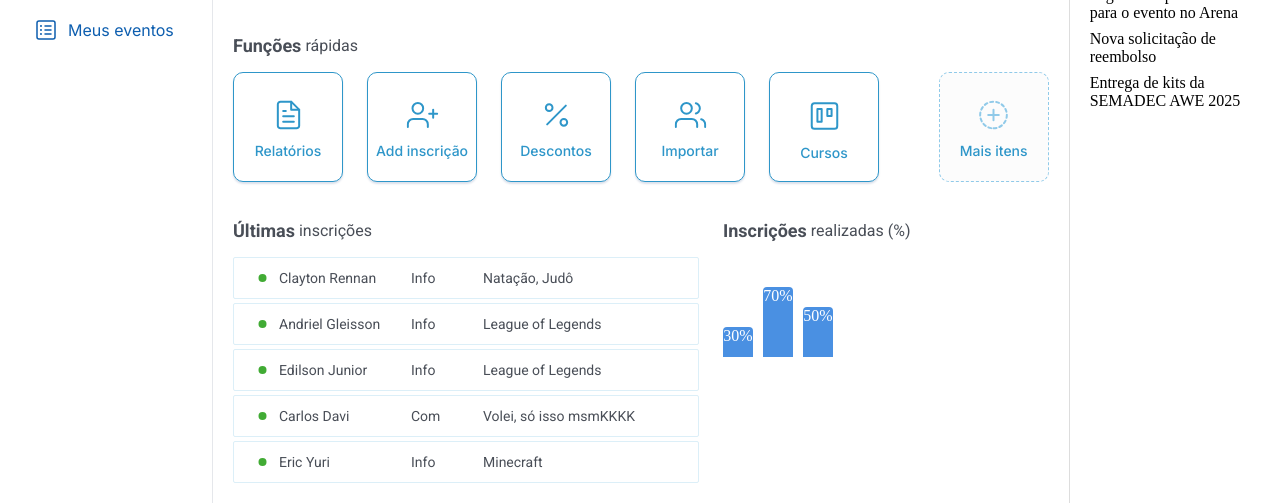
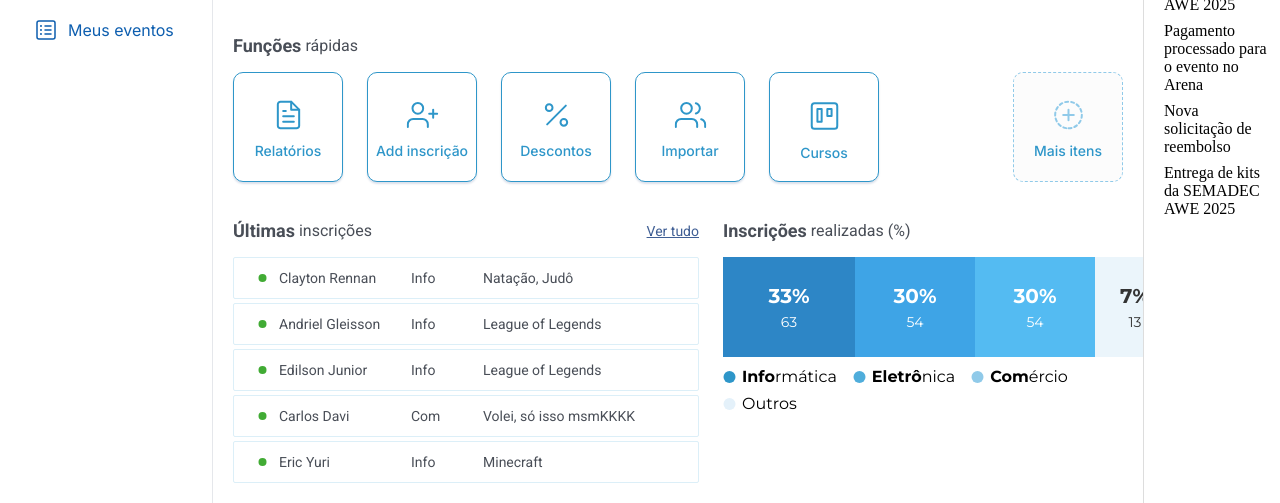
Before and after one commit to Adrianzinho77/portfolioawe, a plain HTML site: page dashboard semadec/dashboard.html in a window 1280 px wide. Shown: the part 342-845 px from the top of the page. Drawn offline with Linux system fonts and the light colour scheme.

Commit message:
Finalizando main

```diff
--- a/dashboard semadec/assets/css/style.css
+++ b/dashboard semadec/assets/css/style.css
@@ -312,6 +312,20 @@ header .user p {
     flex-shrink: 0;
 }
 
+.left-panel .left-title{
+    display: flex;
+    justify-content: space-between;
+    align-items: center;
+    align-self: stretch;
+}
+
+.left-title a{
+    font-family: "Roboto", sans-serif;
+    font-size: 14px;
+    font-weight: 400;
+    color: #3F5E94;
+}
+
 .inscricoes-list{
     display: flex;
     flex-direction: column;
@@ -347,45 +361,102 @@ header .user p {
     width: 120px;
 }
 
-
-
-
-
-
 .right-panel{
     display: flex;
     flex-direction: column;
     align-items: flex-start;
     gap: 16px;
-    flex: 1 0 0;
 }
 
 .chart {
     display: flex;
     align-items: flex-end;
-    height: 100px;
 }
 
-.chart-bar {
-    width: 30px;
-    background-color: #4a90e2;
-    color: #fff;
-    text-align: center;
-    margin-right: 10px;
-    border-radius: 4px 4px 0 0;
+.chart-container {
+    display: flex;
+    flex-direction: column;
+    gap: 10px;
+    width: 400px;
+    font-family: 'Montserrat', sans-serif;
 }
 
-.bar1 {
-    height: 30px;
-}
+  .chart {
+    display: flex;
+    border-radius: 8px;
+  }
 
-.bar2 {
-    height: 70px;
-}
+  .chart-bar {
+    text-align: center;
+    width: 100px;
+    height: 100px;
+    display: flex;
+    padding: 0px 10px;
+    flex-direction: column;
+    justify-content: center;
+    align-items: center;
+  }
 
-.bar3 {
-    height: 50px;
-}
+  .percent {
+    display: block;
+    font-size: 20px;
+    font-weight: bold;
+    margin-bottom: 5px;
+  }
+
+  .count {
+    display: block;
+    font-size: 14px;
+  }
+
+  .bar-informatica {
+    background-color: #2D86C6;
+    flex: 0 0 33%;
+    color: #fff;
+  }
+  .bar-eletronica {
+    background-color: #3EA4E6;
+    flex: 0 0 30%;
+    color: #fff;
+  }
+  .bar-comercio {
+    background-color: #54BBF2;
+    flex: 0 0 30%;
+    color: #fff;
+  }
+  .bar-outros {
+    background-color: #EBF5FB;
+    flex: 0 0 20%;
+    color: #333;
+  }
+
+  .legenda ul{
+    display: flex;
+    align-items: flex-start;
+    align-content: flex-start;
+    gap: 8px 16px;
+    align-self: stretch;
+    flex-wrap: wrap;
+  }
+
+  .legenda ul li{
+    display: flex;
+    align-items: center;
+    gap: 6px;
+  }
+
+  .bar-informatica.legend-color {
+    background-color: #2E96C9;;
+  }
+  .bar-eletronica.legend-color {
+    background-color: #4FADDB;
+  }
+  .bar-comercio.legend-color {
+    background-color: #90CAE9;
+  }
+  .bar-outros.legend-color {
+    background-color: #E4F1FA;
+  }
 
 
 
--- a/dashboard semadec/dashboard.html
+++ b/dashboard semadec/dashboard.html
@@ -193,9 +193,12 @@
 
             <div class="content-section">
                 <div class="left-panel">
-                    <div class="quick-title">
-                        <h2>Últimas</h2>
-                        <span>inscrições</span>
+                    <div class="left-title">
+                        <div class="quick-title">
+                            <h2>Últimas</h2>
+                            <span>inscrições</span>
+                        </div>
+                        <a href="">Ver tudo</a>
                     </div>
                     <ul class="inscricoes-list">
                         <li>
@@ -236,11 +239,48 @@
                         <h2>Inscrições</h2>
                         <span>realizadas (%)</span>
                     </div>
-                    <div class="chart">
-                        <div class="chart-bar bar1">30%</div>
-                        <div class="chart-bar bar2">70%</div>
-                        <div class="chart-bar bar3">50%</div>
-                    </div>
+                    <div class="chart-container">
+                        <div class="chart">
+                          <div class="chart-bar bar-informatica">
+                            <span class="percent">33%</span>
+                            <span class="count">63</span>
+                          </div>
+                          <div class="chart-bar bar-eletronica">
+                            <span class="percent">30%</span>
+                            <span class="count">54</span>
+                          </div>
+                          <div class="chart-bar bar-comercio">
+                            <span class="percent">30%</span>
+                            <span class="count">54</span>
+                          </div>
+                          <div class="chart-bar bar-outros">
+                            <span class="percent">7%</span>
+                            <span class="count">13</span>
+                          </div>
+                        </div>
+
+                        <div class="legenda">
+                          <ul>
+                            <li class="legenda">
+                                <img src="assets/imgs/circle-info.svg" alt="">
+                                <p><strong>Info</strong>rmática</p>
+                            </li>
+                            <li class="legenda">
+                                <img src="assets/imgs/circle-eletro.svg" alt="">
+                                <p><strong>Eletrô</strong>nica</p>
+                            </li>
+                            <li class="legenda">
+                                <img src="assets/imgs/circle-com.svg" alt="">
+                                <p><strong>Com</strong>ércio</p>
+                            </li>
+                            <li class="legenda">
+                                <img src="assets/imgs/circle-outhers.svg" alt="">
+                                <p>Outros</p>
+                            </li>
+                          </ul>
+
+                        </div>
+                      </div>
                 </div>
             </div>
         </main>
```
Also changed, not shown: dashboard semadec/assets/imgs/circle-com.svg (added), dashboard semadec/assets/imgs/circle-eletro.svg (added), dashboard semadec/assets/imgs/circle-info.svg (added), dashboard semadec/assets/imgs/circle-outhers.svg (added).
